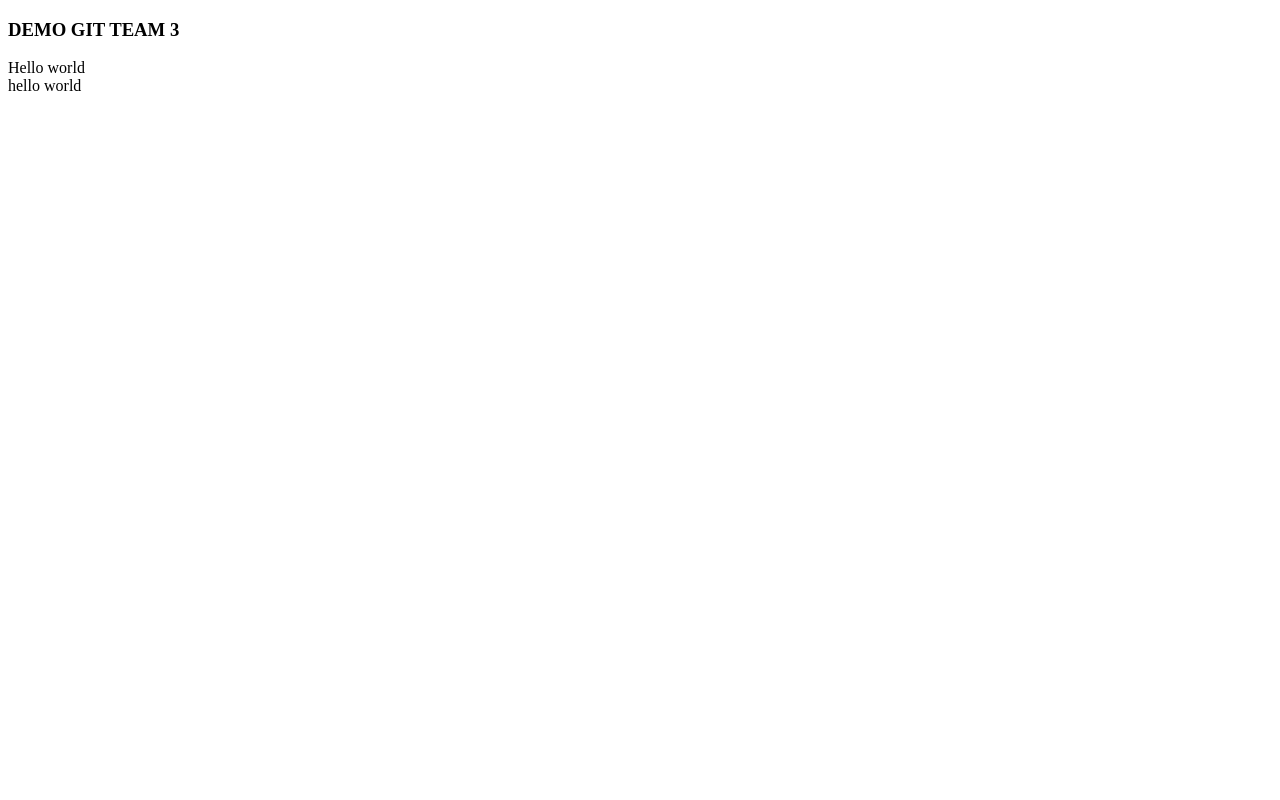
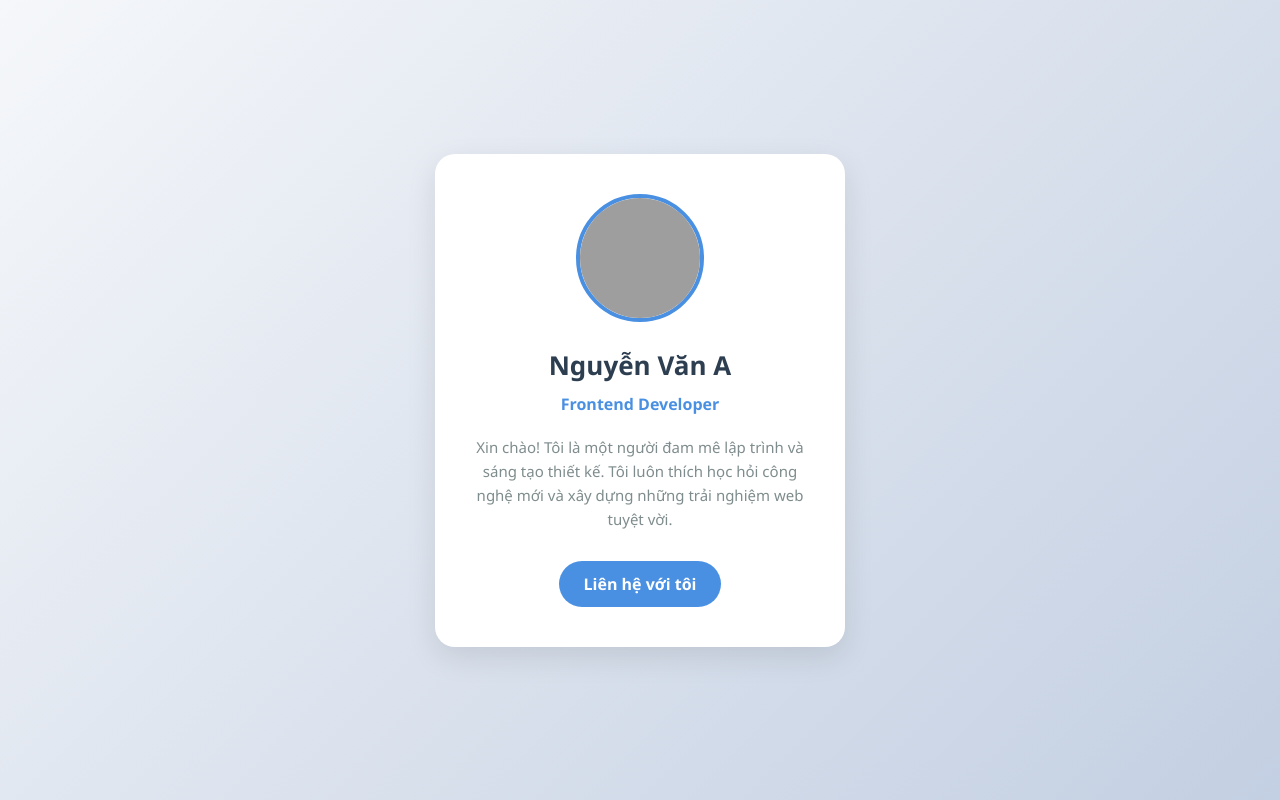
Before and after one commit to CuongPham132/trodua, a plain HTML site: page index.html in a window 1280 px wide. Drawn offline with Linux system fonts and the light colour scheme; grey boxes are pictures that could not be loaded.

Commit message:
cuongpham dep trai

```diff
--- a/index.html
+++ b/index.html
@@ -1,17 +1,95 @@
 <!DOCTYPE html>
-<html lang="en">
-
+<html lang="vi">
 <head>
     <meta charset="UTF-8">
     <meta name="viewport" content="width=device-width, initial-scale=1.0">
-    <title>Document</title>
-    <link rel="stylesheet" href="style.css">
+    <title>Giới Thiệu Bản Thân</title>
+    <style>
+        body {
+            font-family: 'Segoe UI', Tahoma, Geneva, Verdana, sans-serif;
+            background: linear-gradient(135deg, #f5f7fa 0%, #c3cfe2 100%);
+            margin: 0;
+            height: 100vh;
+            display: flex;
+            justify-content: center;
+            align-items: center;
+        }
+
+        .profile-card {
+            background-color: #ffffff;
+            width: 350px;
+            padding: 40px 30px;
+            border-radius: 20px;
+            box-shadow: 0 10px 30px rgba(0, 0, 0, 0.1);
+            text-align: center;
+            transition: transform 0.3s ease;
+        }
+
+        .profile-card:hover {
+            transform: translateY(-5px);
+        }
+
+        .avatar {
+            width: 120px;
+            height: 120px;
+            border-radius: 50%;
+            object-fit: cover;
+            border: 4px solid #4a90e2;
+            margin-bottom: 20px;
+        }
+
+        h1 {
+            margin: 0;
+            color: #2c3e50;
+            font-size: 26px;
+        }
+
+        .role {
+            color: #4a90e2;
+            font-size: 16px;
+            font-weight: 600;
+            margin: 10px 0 20px;
+        }
+
+        .bio {
+            color: #7f8c8d;
+            font-size: 15px;
+            line-height: 1.6;
+            margin-bottom: 30px;
+        }
+
+        .contact-btn {
+            display: inline-block;
+            text-decoration: none;
+            color: #fff;
+            background-color: #4a90e2;
+            padding: 12px 25px;
+            border-radius: 25px;
+            font-weight: bold;
+            transition: background-color 0.3s;
+        }
+
+        .contact-btn:hover {
+            background-color: #357abd;
+        }
+    </style>
 </head>
+<body>
 
-<body>
-    <h3>DEMO GIT TEAM 3</h3>
-    <div>Hello world</div>
-    <span>hello world</span>
+    <div class="profile-card">
+        <!-- Thay link ảnh dưới đây bằng link ảnh của bạn -->
+        <img src="https://i.pravatar.cc/150?img=11" alt="Avatar" class="avatar">
+
+        <h1>Nguyễn Văn A</h1>
+        <div class="role">Frontend Developer</div>
+
+        <p class="bio">
+            Xin chào! Tôi là một người đam mê lập trình và sáng tạo thiết kế.
+            Tôi luôn thích học hỏi công nghệ mới và xây dựng những trải nghiệm web tuyệt vời.
+        </p>
+
+        <a href="mailto:emailcuaban@gmail.com" class="contact-btn">Liên hệ với tôi</a>
+    </div>
+
 </body>
-
 </html>
```
